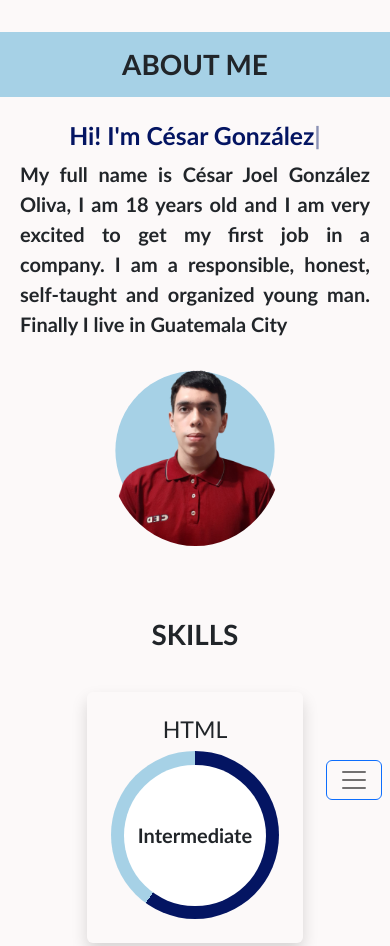
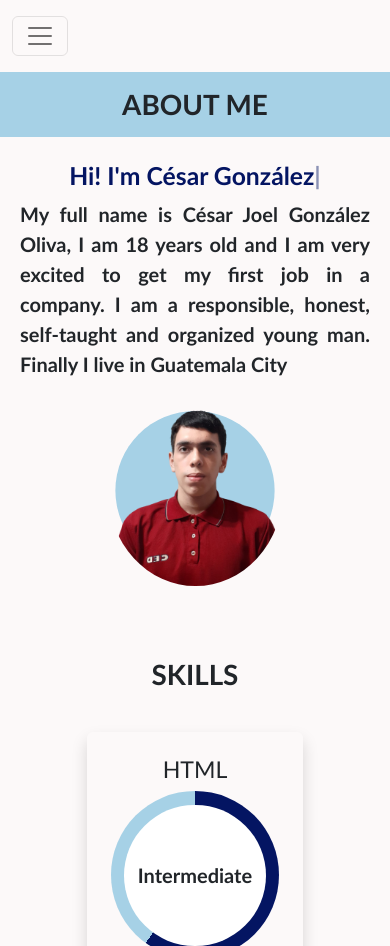
Before and after one commit to ChechaWebDesigner/Portfolio, a plain HTML site: page index.html in a window 390 px wide. Shown: the top 946 px of the page. Drawn offline with nearby package versions, Linux system fonts and the light colour scheme; some packages are replaced by stand-ins of ours; a script that the page names is missing.

Commit message:
Update index.html

```diff
--- a/index.html
+++ b/index.html
@@ -24,11 +24,11 @@
     <link rel="stylesheet" href="https://unpkg.com/aos@next/dist/aos.css" />
 </head>
 
-<body class="position-relative">
+<body>
 
     <nav class="navbar navbar-expand-md sticky-top py-3 bg-page" aria-label="" id="navbar-element">
         <div class="container-fluid">
-            <button class="navbar-toggler position-absolute end-0 top-90-vh border border-primary mr-0-5rem" type="button" data-bs-toggle="collapse" data-bs-target="#navbarsExample03"
+            <button class="navbar-toggler" type="button" data-bs-toggle="collapse" data-bs-target="#navbarsExample03"
                 aria-controls="navbarsExample03" aria-expanded="false" aria-label="Toggle navigation">
                 <span class="navbar-toggler-icon"></span>
             </button>
```
